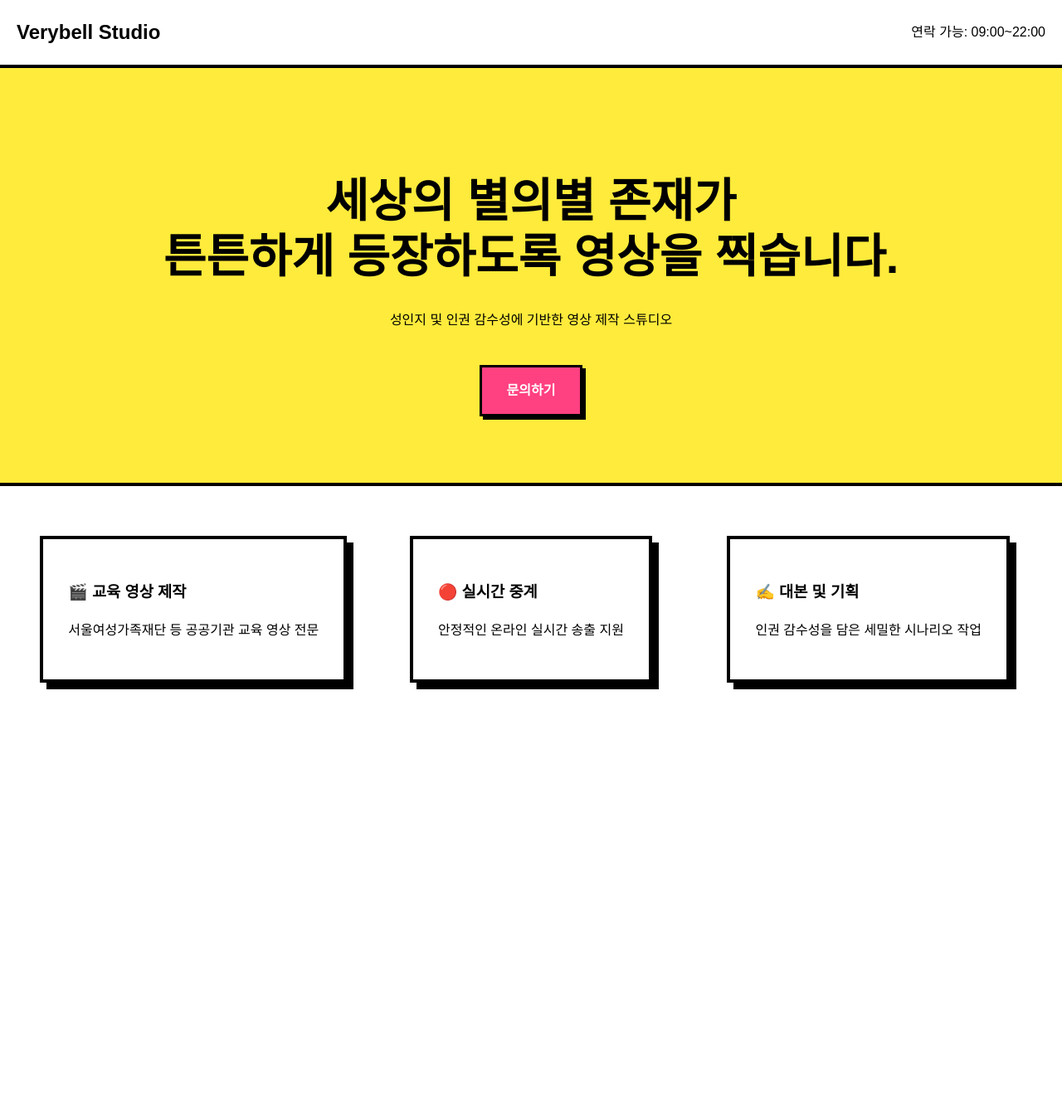
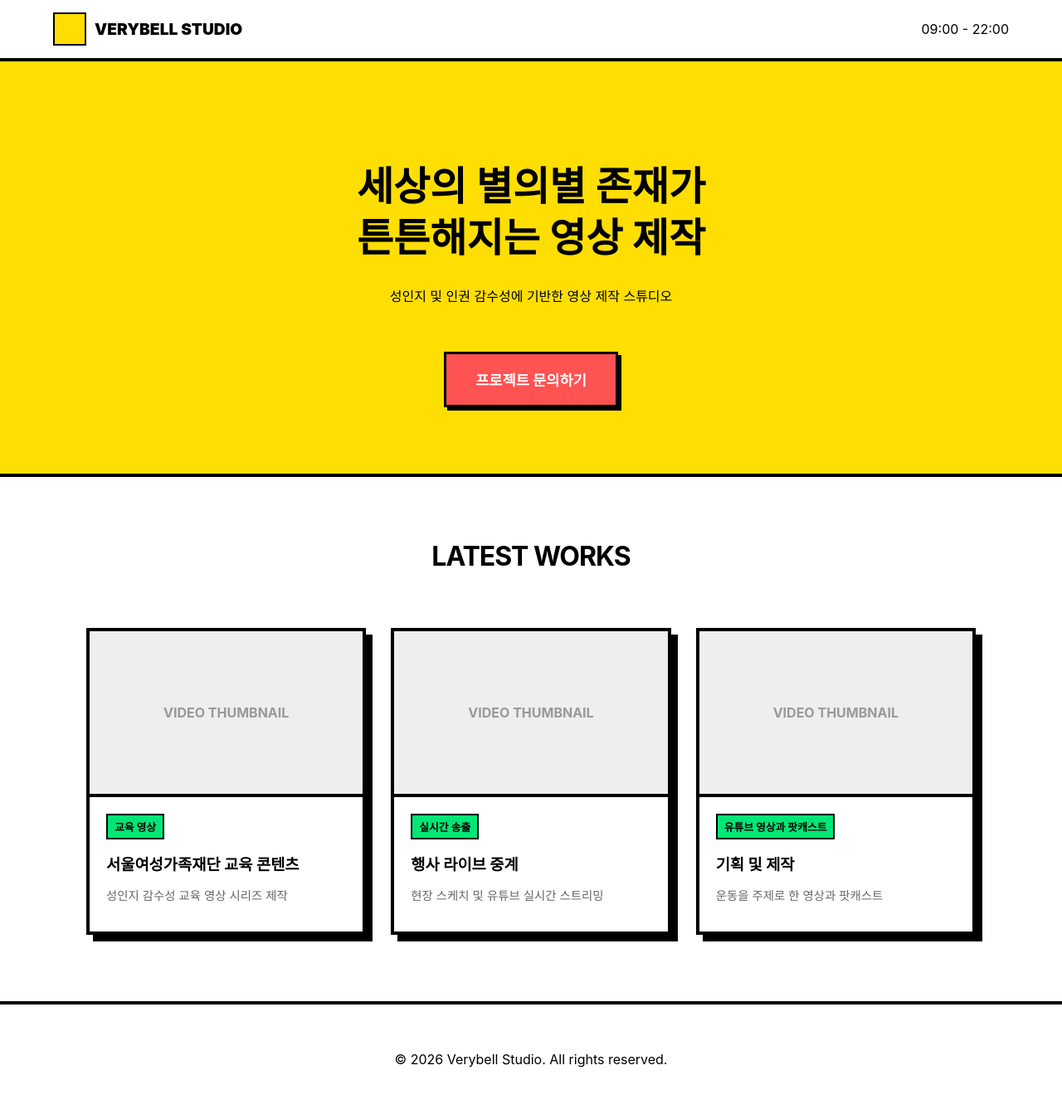
Before and after one commit to heeroro/verybellstudio, a plain HTML site: page index.html in a window 1280 px wide. Shown: the whole page at 83% size. Before the commit the page ends 883 px from the top, so only its background shows below. Drawn offline with Linux system fonts and the light colour scheme.

Commit message:
Update index.html

```diff
--- a/index.html
+++ b/index.html
@@ -5,112 +5,180 @@
     <meta name="viewport" content="width=device-width, initial-scale=1.0">
     <title>Verybell Studio | 베리벨 스튜디오</title>
     <style>
-        /* 네오 브루탈리즘 & 도트 스타일 디자인 시스템 */
+        /* 네오 브루탈리즘 디자인 시스템 */
         :root {
             --bg: #ffffff;
-            --main: #ffeb3b; /* 메인 노랑색 */
-            --accent: #ff4081;
+            --main: #FFDE03; /* 베리벨의 밝은 에너지 */
+            --accent: #FF5252;
             --border: #000000;
+            --shadow: 8px 8px 0px var(--border);
         }
 
+        * { box-sizing: border-box; }
         body {
             background-color: var(--bg);
-            font-family: 'Pretendard', sans-serif;
+            font-family: 'Pretendard', -apple-system, sans-serif;
             margin: 0;
             color: var(--border);
-            line-height: 1.6;
         }
 
+        /* 헤더 & 로고 */
         header {
-            padding: 20px;
+            padding: 15px 5%;
             border-bottom: 4px solid var(--border);
             display: flex;
             justify-content: space-between;
             align-items: center;
+            position: sticky;
+            top: 0;
             background: white;
+            z-index: 100;
         }
 
-        .logo { font-weight: 900; font-size: 1.5rem; }
+        .logo-area { display: flex; align-items: center; gap: 10px; }
+        .logo-img {
+            width: 40px; height: 40px;
+            border: 2px solid var(--border);
+            background: var(--main);
+            /* 로고 파일이 생기면 아래 경로를 수정하세요 */
+            object-fit: cover;
+        }
+        .logo-text { font-weight: 900; font-size: 1.2rem; text-transform: uppercase; }
 
+        /* 히어로 섹션 */
         .hero {
-            padding: 80px 20px;
+            padding: 80px 5%;
             text-align: center;
             background: var(--main);
             border-bottom: 4px solid var(--border);
         }
 
         .hero h1 {
-            font-size: clamp(2rem, 5vw, 3.5rem);
-            line-height: 1.2;
-            margin-bottom: 30px;
+            font-size: clamp(1.8rem, 5vw, 3rem);
+            line-height: 1.3;
+            margin-bottom: 25px;
             word-break: keep-all;
         }
 
-        .card {
+        /* 포트폴리오 섹션 */
+        .section-title {
+            text-align: center;
+            padding: 50px 0 20px;
+            font-size: 2rem;
+            text-transform: uppercase;
+            letter-spacing: -1px;
+        }
+
+        .work-grid {
+            display: grid;
+            grid-template-columns: repeat(auto-fit, minmax(300px, 1fr));
+            gap: 30px;
+            padding: 20px 5% 80px;
+            max-width: 1200px;
+            margin: 0 auto;
+        }
+
+        .work-card {
             background: white;
             border: 4px solid var(--border);
-            box-shadow: 8px 8px 0px var(--border);
-            margin: 20px auto;
-            padding: 30px;
-            max-width: 900px;
+            box-shadow: var(--shadow);
+            overflow: hidden;
             transition: 0.2s;
+            cursor: pointer;
         }
 
-        .card:hover {
-            transform: translate(-2px, -2px);
+        .work-card:hover {
+            transform: translate(-4px, -4px);
             box-shadow: 12px 12px 0px var(--border);
         }
 
-        .btn {
+        .work-thumb {
+            width: 100%;
+            height: 200px;
+            background: #eee;
+            border-bottom: 4px solid var(--border);
+            display: flex;
+            align-items: center;
+            justify-content: center;
+            font-weight: bold;
+            color: #999;
+        }
+
+        .work-info { padding: 20px; }
+        .work-tag {
             display: inline-block;
-            padding: 15px 30px;
+            padding: 4px 8px;
+            background: #00E676;
+            border: 2px solid var(--border);
+            font-size: 0.8rem;
+            font-weight: bold;
+            margin-bottom: 10px;
+        }
+
+        .btn-contact {
+            display: inline-block;
+            padding: 18px 35px;
             background: var(--accent);
             color: white;
             text-decoration: none;
             font-weight: bold;
             border: 3px solid var(--border);
             box-shadow: 4px 4px 0px var(--border);
+            font-size: 1.1rem;
         }
 
-        .btn:active { transform: translate(2px, 2px); box-shadow: 2px 2px 0px var(--border); }
-
-        /* 포트폴리오 그리드 */
-        .work-grid {
-            display: grid;
-            grid-template-columns: repeat(auto-fit, minmax(300px, 1fr));
-            gap: 20px;
-            padding: 40px 20px;
-            max-width: 1200px;
-            margin: 0 auto;
-        }
+        .btn-contact:hover { transform: translate(-2px, -2px); box-shadow: 6px 6px 0px var(--border); }
     </style>
 </head>
 <body>
     <header>
-        <div class="logo">Verybell Studio</div>
-        <nav>연락 가능: 09:00~22:00</nav>
+        <div class="logo-area">
+            <div class="logo-img"></div>
+            <div class="logo-text">Verybell Studio</div>
+        </div>
+        <nav>09:00 - 22:00</nav>
     </header>
 
     <section class="hero">
-        <h1>세상의 별의별 존재가<br>튼튼하게 등장하도록 영상을 찍습니다.</h1>
+        <h1>세상의 별의별 존재가<br>튼튼해지는 영상 제작</h1>
         <p>성인지 및 인권 감수성에 기반한 영상 제작 스튜디오</p>
-        <br>
-        <a href="mailto:heeroroll@gmail.com" class="btn">문의하기</a>
+        <br><br>
+        <a href="mailto:heeroroll@gmail.com" class="btn-contact">프로젝트 문의하기</a>
     </section>
 
+    <h2 class="section-title">Latest Works</h2>
+
     <div class="work-grid">
-        <div class="card">
-            <h3>🎬 교육 영상 제작</h3>
-            <p>서울여성가족재단 등 공공기관 교육 영상 전문</p>
+        <div class="work-card">
+            <div class="work-thumb">VIDEO THUMBNAIL</div>
+            <div class="work-info">
+                <span class="work-tag">교육 영상</span>
+                <h3 style="margin:5px 0">서울여성가족재단 교육 콘텐츠</h3>
+                <p style="font-size:0.9rem; color:#666">성인지 감수성 교육 영상 시리즈 제작</p>
+            </div>
         </div>
-        <div class="card">
-            <h3>🔴 실시간 중계</h3>
-            <p>안정적인 온라인 실시간 송출 지원</p>
+
+        <div class="work-card">
+            <div class="work-thumb">VIDEO THUMBNAIL</div>
+            <div class="work-info">
+                <span class="work-tag">실시간 송출</span>
+                <h3 style="margin:5px 0">행사 라이브 중계</h3>
+                <p style="font-size:0.9rem; color:#666">현장 스케치 및 유튜브 실시간 스트리밍</p>
+            </div>
         </div>
-        <div class="card">
-            <h3>✍️ 대본 및 기획</h3>
-            <p>인권 감수성을 담은 세밀한 시나리오 작업</p>
+
+        <div class="work-card">
+            <div class="work-thumb">VIDEO THUMBNAIL</div>
+            <div class="work-info">
+                <span class="work-tag">유튜브 영상과 팟캐스트</span>
+                <h3 style="margin:5px 0">기획 및 제작</h3>
+                <p style="font-size:0.9rem; color:#666">운동을 주제로 한 영상과 팟캐스트</p>
+            </div>
         </div>
     </div>
+
+    <footer style="text-align:center; padding: 40px; border-top: 4px solid black;">
+        <p>© 2026 Verybell Studio. All rights reserved.</p>
+    </footer>
 </body>
 </html>
```
